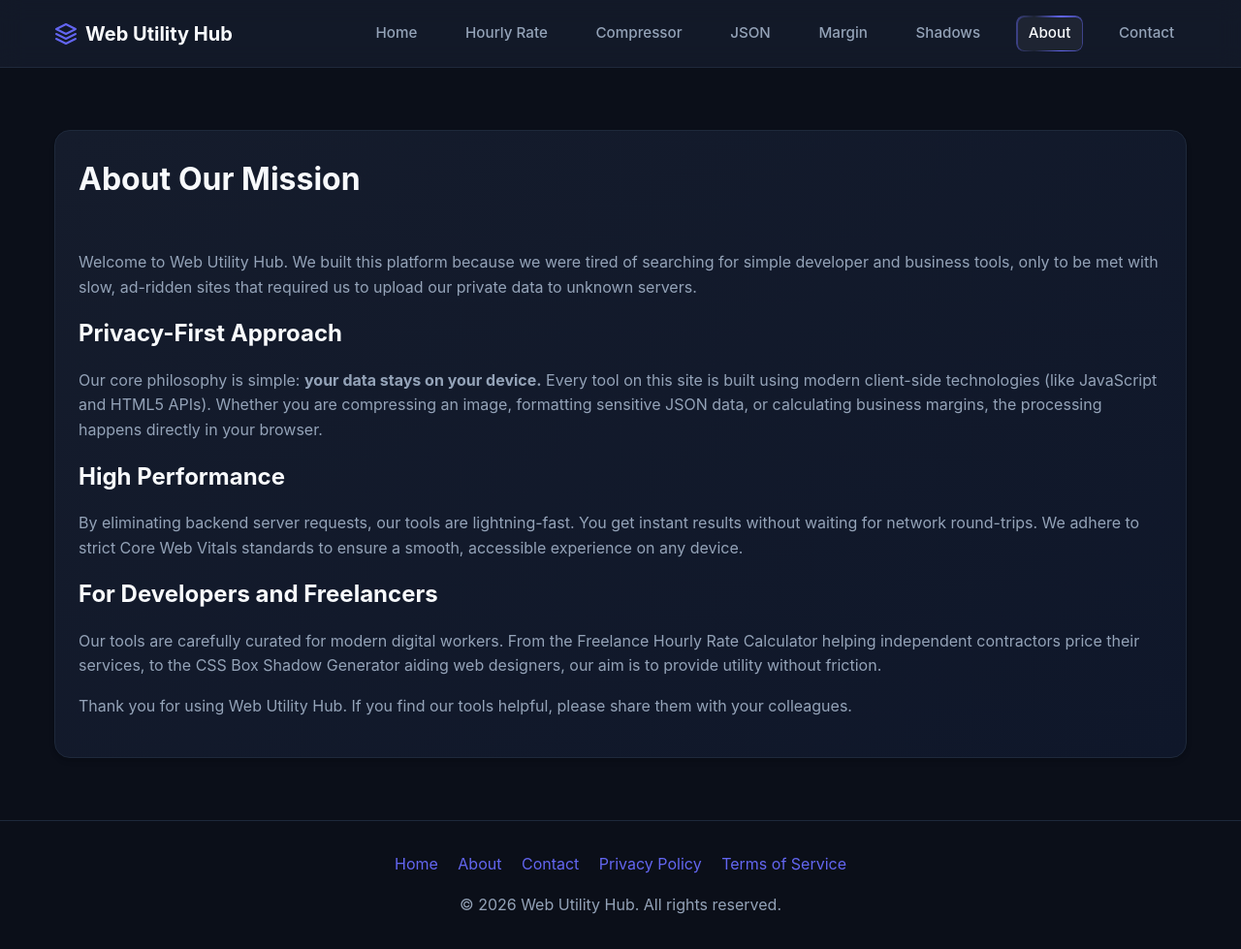
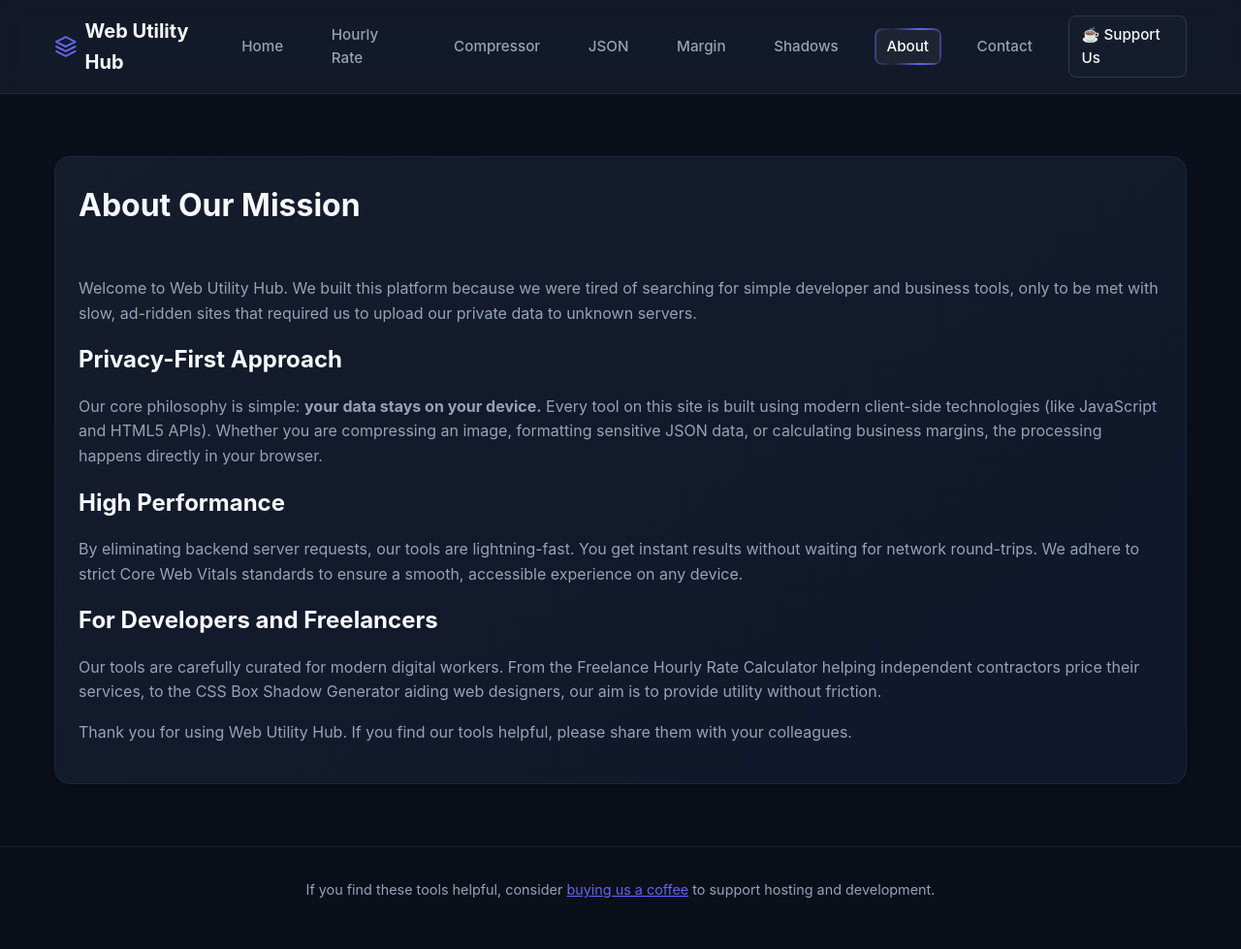
Before and after one commit to kanishq270-gif/web-utility-hub, a plain HTML site: page about.html in a window 1280 px wide. Shown: the whole page at 97% size. Drawn offline with Linux system fonts and the light colour scheme.

Commit message:
Add Buy Me a Coffee support links in header and footer

```diff
--- a/about.html
+++ b/about.html
@@ -23,6 +23,7 @@
                 <a href="tools/css-box-shadow-generator/">Shadows</a>
                 <a href="about.html" class="active">About</a>
                 <a href="contact.html">Contact</a>
+            <a href="https://www.google.com/search?q=YOUR_BMC_LINK" target="_blank" rel="noopener noreferrer" class="bmc-btn">☕ Support Us</a>
             </nav>
         </div>
     </header>
@@ -48,17 +49,9 @@
         </div>
     </main>
 
-    <footer>
-        <div class="container">
-            <nav>
-                <a href="index.html">Home</a>
-                <a href="about.html">About</a>
-                <a href="contact.html">Contact</a>
-                <a href="privacy-policy.html">Privacy Policy</a>
-                <a href="terms.html">Terms of Service</a>
-            </nav>
-            <p>&copy; 2026 Web Utility Hub. All rights reserved.</p>
-        </div>
+
+    <footer style="text-align: center; padding: 2rem 1rem; color: var(--text-secondary); font-size: 0.9rem; border-top: 1px solid rgba(255, 255, 255, 0.08); margin-top: 4rem;">
+        <p>If you find these tools helpful, consider <a href="https://www.google.com/search?q=YOUR_BMC_LINK" target="_blank" rel="noopener noreferrer" style="color: var(--accent); text-decoration: underline;">buying us a coffee</a> to support hosting and development.</p>
     </footer>
 </body>
 </html>
--- a/style.css
+++ b/style.css
@@ -394,3 +394,22 @@ footer nav a {
   margin-top: 4rem;
   margin-bottom: 4rem;
 }
+
+.bmc-btn {
+  display: inline-flex;
+  align-items: center;
+  gap: 0.5rem;
+  background-color: #151C2C;
+  color: #f8fafc !important;
+  padding: 0.4rem 0.8rem;
+  border-radius: 6px;
+  font-size: 0.875rem;
+  font-weight: 600;
+  border: 1px solid rgba(255, 255, 255, 0.12);
+  transition: all 0.2s ease;
+}
+
+.bmc-btn:hover {
+  background-color: #1e293b;
+  border-color: var(--accent);
+}
```
Also changed, not shown: contact.html (+4 -11 lines), index.html (+1 -0 lines), privacy-policy.html (+4 -11 lines), terms.html (+4 -11 lines), tools/css-box-shadow-generator/index.html (+1 -0 lines), tools/freelance-hourly-rate/index.html (+1 -0 lines), tools/image-compressor-target/index.html (+1 -0 lines), tools/json-formatter-validator/index.html (+1 -0 lines), tools/margin-markup-calculator/index.html (+1 -0 lines).
